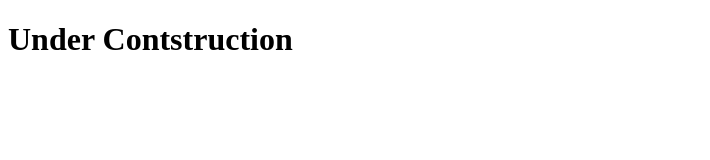
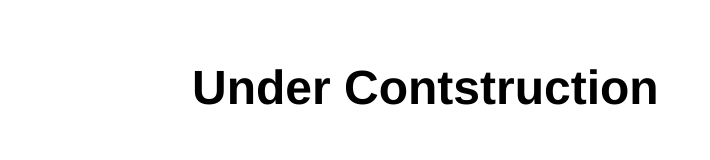
Before and after one commit to jayto581/jayto581.github.io, a plain HTML site: page index.html in a window 1280 px wide. Shown: the whole page, without its empty margins (0-710 px from the left). Drawn offline with Linux system fonts and the light colour scheme.

Commit message:
link style sheet

```diff
--- a/index.html
+++ b/index.html
@@ -9,7 +9,8 @@
     <meta name="description" content="Enter some text"/>
 
     <!-- Stylesheets, inlcuding custom fonts, go here -->
-    <link rel="stylesheet" href="style.css" type="text/css" media="all">
+    <!-- <link rel="stylesheet" href="style.css" type="text/css" media="all"> -->
+    <link rel="stylesheet"  href="/css/main.css" type="text/css">
 </head>
 
 <body>
```
